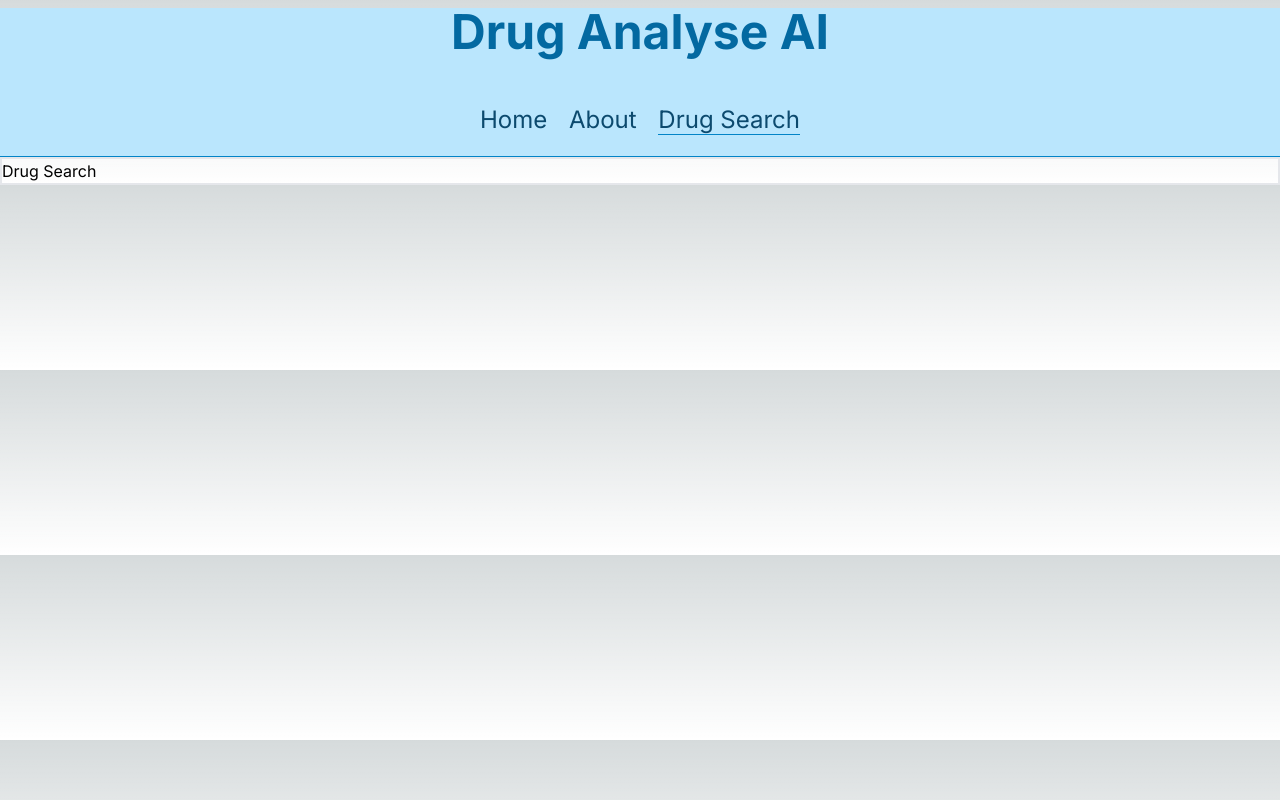
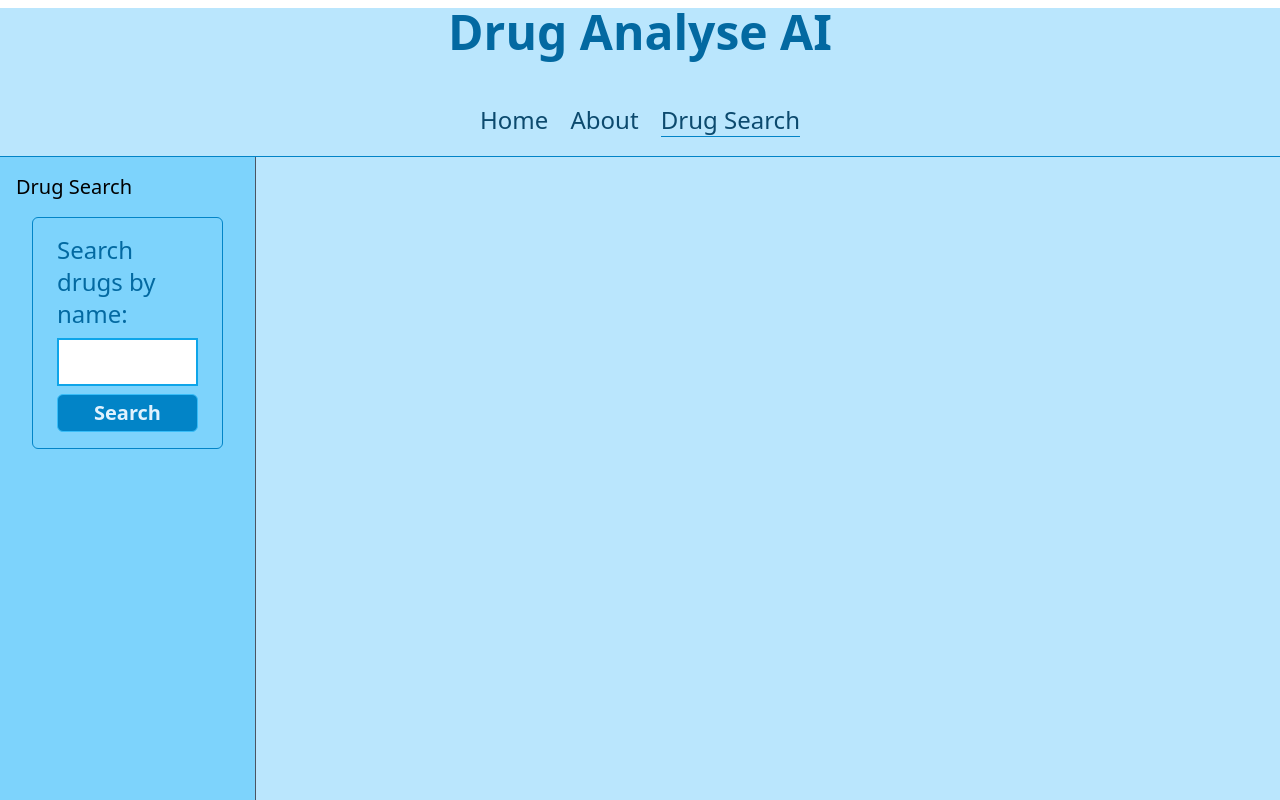
Before and after one commit to valvira-gh/drug_analyse_ai, a Next.js app: page /drug-search in a window 1280 px wide. Shown: the top 800 px of the page. Built offline with nearby package versions, Linux system fonts and the light colour scheme.

Commit message:
Sidebar, DrugSearch, jne.

```diff
--- /dev/null
+++ b/app/components/ui/Sidebar.tsx
@@ -0,0 +1,12 @@
+import SearchForm from "@/app/drug-search/SearchForm";
+
+const Sidebar: React.FC = () => {
+  return (
+    <div className="w-64 min-h-screen border-r border-gray-600 bg-sky-300 p-4">
+      <h2 className="text-xl mb-4">Drug Search</h2>
+      <SearchForm />
+    </div>
+  );
+};
+
+export default Sidebar;
--- /dev/null
+++ b/app/drug-search/SearchForm.tsx
@@ -0,0 +1,21 @@
+const SearchForm: React.FC = () => {
+  // code
+
+  return (
+    <form className="border border-sky-600 rounded-md flex flex-col px-6 py-4 m-4">
+      <label className="text-2xl text-sky-700">Search drugs by name:</label>
+      <input
+        type="text"
+        className="text-lg text-sky-900 p-2 mt-2 border-2 border-sky-500 "
+      />
+      <button
+        type="submit"
+        className="font-bold border border-sky-400 rounded-md mt-2 bg-sky-600 text-sky-100 text-xl px-1 py-1 "
+      >
+        Search
+      </button>
+    </form>
+  );
+};
+
+export default SearchForm;
--- /dev/null
+++ b/app/drug-search/layout.tsx
@@ -0,0 +1,15 @@
+import Sidebar from "@/app/components/ui/Sidebar";
+
+const SearchLayout = ({
+  children,
+}: Readonly<{
+  children: React.ReactNode;
+}>) => {
+  return (
+    <div className="flex">
+      <Sidebar />
+    </div>
+  );
+};
+
+export default SearchLayout;
--- a/app/drug-search/page.tsx
+++ b/app/drug-search/page.tsx
@@ -1,9 +1,11 @@
 import React from "react";
+import SearchForm from "./SearchForm";
 
 const DrugSearchPage: React.FC = () => {
   return (
-    <section className="flex flex-col border-2">
-      <h3>Drug Search</h3>
+    <section className="flex flex-col items-center text-sky-900 m-4">
+      <h3 className="text-3xl">Drug Search</h3>
+      <SearchForm />
     </section>
   );
 };
--- a/app/globals.css
+++ b/app/globals.css
@@ -18,12 +18,7 @@
 
 body {
   color: rgb(var(--foreground-rgb));
-  background: linear-gradient(
-      to bottom,
-      transparent,
-      rgb(var(--background-end-rgb))
-    )
-    rgb(var(--background-start-rgb));
+  background: rgb(186 230 253 / var(--tw-bg-opacity))
 }
 
 @layer utilities {
--- a/app/layout.tsx
+++ b/app/layout.tsx
@@ -17,9 +17,11 @@ export default function RootLayout({
 }>) {
   return (
     <html lang="en">
-      <body className={inter.className}>
-        <Header />
-        {children}
+      <body className={`inter.className`}>
+        <div className="bg-sky-200 min-h-svh">
+          <Header />
+          {children}
+        </div>
       </body>
     </html>
   );
```
